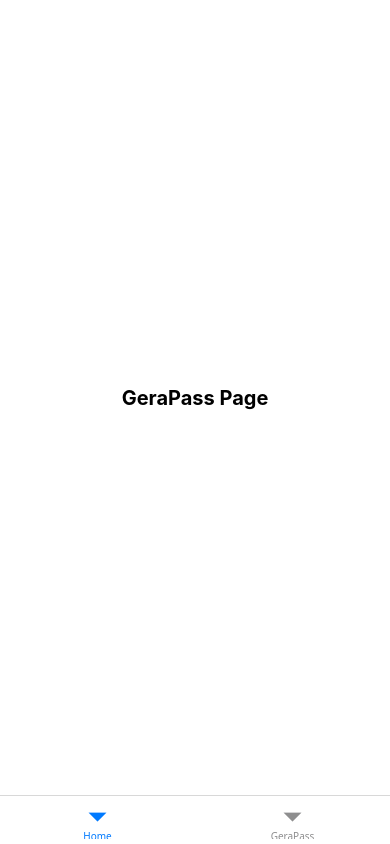
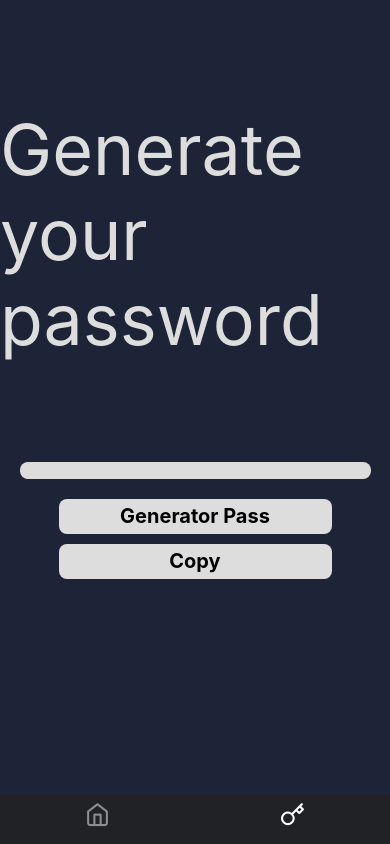
Before and after one commit to EvanioTech/supremepass, a React Native app: screen /GeraPass in a window 390 px wide. Built offline with nearby package versions, Linux system fonts and the light colour scheme.

Commit message:
app finalizado

```diff
--- a/package.json
+++ b/package.json
@@ -11,7 +11,9 @@
   "dependencies": {
     "@react-navigation/bottom-tabs": "^7.2.0",
     "@react-navigation/stack": "^7.1.1",
+    "@types/react-navigation": "^3.0.8",
     "expo": "~52.0.24",
+    "expo-clipboard": "^7.0.0",
     "expo-status-bar": "~2.0.0",
     "react": "18.3.1",
     "react-native": "0.76.5",
@@ -22,6 +24,7 @@
   "devDependencies": {
     "@babel/core": "^7.25.2",
     "@types/react": "~18.3.12",
+    "@types/react-native-vector-icons": "^6.4.18",
     "typescript": "^5.3.3"
   },
   "private": true
--- a/src/Pages/geraPass/index.tsx
+++ b/src/Pages/geraPass/index.tsx
@@ -1,12 +1,45 @@
-import React from 'react';
-import { View, Text, StyleSheet } from 'react-native';
+import React, {useState} from 'react';
+import { View, Text, StyleSheet, TouchableOpacity, TextInput } from 'react-native';
 import { StatusBar } from 'expo-status-bar';
+import * as Clipboard from 'expo-clipboard';
 
 const GeraPass = () => {
+    const [pass, setPass] = useState<string>('')
+
+
+    const generate = () => {
+        const chars = '@ABCDEFGHIJKLMNOP%QRSTUVWXYZab$cdefghijklmnopq#rstuvwxyz0123!456789';
+        let password = '';
+        for (let i = 0; i < 10; i++) {
+            const randomIndex = Math.floor(Math.random() * chars.length);
+            password += chars[randomIndex];
+        }
+        setPass(password);
+    };
+
+
+
+
+    const copy = async () => {
+        await Clipboard.setStringAsync(pass);
+        alert('Password copied to clipboard');
+    };
     return (
         <View style={styles.container}>
-            <Text style={styles.text}>GeraPass Page</Text>
-            <StatusBar style="auto" />
+            <Text style={styles.title}>Generate your password</Text>
+            <TextInput
+            onChangeText={ text => setPass(text)}
+            value={pass}
+
+            style={styles.input}
+            />
+            <TouchableOpacity style={styles.btn} onPress={generate}>
+            <Text style={styles.text}>Generator Pass</Text>
+            </TouchableOpacity>
+            <TouchableOpacity style={styles.btn} onPress={copy}>
+            <Text style={styles.text}>Copy</Text>
+            </TouchableOpacity>
+            <StatusBar style="light" />
         </View>
     );
 };
@@ -16,12 +49,36 @@ const styles = StyleSheet.create({
         flex: 1,
         justifyContent: 'center',
         alignItems: 'center',
-        backgroundColor: '#fff',
+        backgroundColor: '#1d2437',
     },
     text: {
         fontSize: 20,
         fontWeight: 'bold',
+        alignItems: 'center',
+        textAlign: 'center'
     },
+    btn: {
+        backgroundColor: '#DDD',
+        width: '70%',
+        justifyContent: 'center',
+       height: 35,
+       borderRadius: 8,
+       marginBottom:10,
+    },
+    input: {
+        backgroundColor: '#DDD',
+        marginBottom: 20,
+        width: '90%',
+        borderRadius: 8,
+        justifyContent: 'center',
+        textAlign: 'center'
+    },
+    title: {
+        marginTop: -100,
+        marginBottom: 100,
+        fontSize:70,
+        color: '#DDD'
+    }
 });
 
 export  {GeraPass};
--- a/src/Pages/home/index.tsx
+++ b/src/Pages/home/index.tsx
@@ -1,11 +1,18 @@
 import React from 'react';
 import { View, Text, StyleSheet, ImageBackground, Image, TouchableOpacity } from 'react-native';
 import { StatusBar } from 'expo-status-bar';
-import {useNavigation} from '@react-navigation/native';
+import {useNavigation, NavigationProp} from '@react-navigation/native';
+
+// Define the RootStackParamList type
+type RootStackParamList = {
+    Home: undefined;
+    GeraPass: undefined;
+};
 
 
 const Home = () => {
-    const navigation = useNavigation();
+    const navigation = useNavigation<NavigationProp<RootStackParamList>>();
+
     return (
         <View style={styles.container}>
             <ImageBackground
--- a/src/routes/index.tsx
+++ b/src/routes/index.tsx
@@ -4,6 +4,7 @@ import { createStackNavigator } from '@react-navigation/stack';
 import { createBottomTabNavigator } from '@react-navigation/bottom-tabs';
 import { Home } from '../Pages/home';
 import { GeraPass } from '../Pages/geraPass';
+import Feather from "react-native-vector-icons/Feather"
 
 
 const Stack = createStackNavigator();
@@ -15,7 +16,7 @@ const HomeStack = () => {
         initialRouteName="Home"
         screenOptions={{headerShown: false}}>
                 <Stack.Screen name="Home" component={Home} />
-                <Stack.Screen name="GeraPass" component={GeraPass} />
+                <Stack.Screen name="GeraPasss" component={GeraPass} />
             </Stack.Navigator>
     )
 }
@@ -24,10 +25,37 @@ const Routes = () => {
     return (
         <NavigationContainer>
             <Tab.Navigator
-            screenOptions={{headerShown: false}}
+             screenOptions={{
+                headerShown: false,
+                tabBarHideOnKeyboard: true,
+                tabBarShowLabel: false,
+                tabBarActiveTintColor: '#FFF',
+
+                tabBarStyle:{
+                    backgroundColor: '#202225',
+                    borderTopWidth: 0,
+                }
+            }}
             >
-                <Tab.Screen name="Home" component={HomeStack}/>
-                <Tab.Screen name="GeraPass" component={GeraPass}/>
+                <Tab.Screen
+                 name="Home"
+                 component={HomeStack}
+                 options={{
+                    tabBarIcon: ({ color, size}) => {
+                        return <Feather name= "home" color={color} size={size} />
+                    }
+                  }}
+
+                 />
+                <Tab.Screen
+                name="GeraPass"
+                component={GeraPass}
+                options={{
+                    tabBarIcon: ({ color, size}) => {
+                        return <Feather name= "key" color={color} size={size} />
+                    }
+                  }}
+                />
             </Tab.Navigator>
         </NavigationContainer>
     );
```
Also changed, not shown: 1 other file (tests, documents, lock files or other folders).
